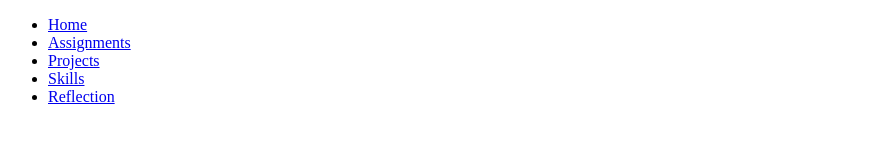
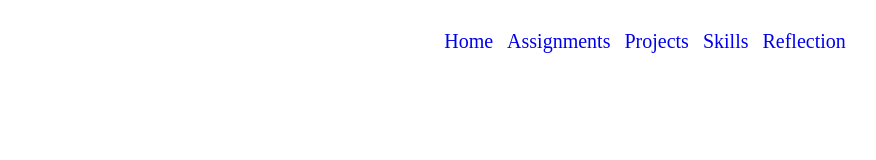
Before and after one commit to DrPebbles42/risticsClassPortfolio.github.io, a plain HTML site: page Assignments.html in a window 1280 px wide. Shown: the whole page, without its empty margins (0-876 px from the left). Drawn offline with Linux system fonts and the light colour scheme.

Commit message:
added assignments style sheet. Still need to fill it out

```diff
--- a/Assignments.html
+++ b/Assignments.html
@@ -3,7 +3,7 @@
     <head>
         <meta charset="UTF-8">
         <title>Alex Ristics - Portfolio</title>
-        <link rel="stylesheet" href="assignmentsStyles.css">
+        <link rel="stylesheet" href="assignments.css">
     </head>
     <body>
         <nav>
--- /dev/null
+++ b/assignments.css
@@ -0,0 +1,35 @@
+html {
+    padding: 0;
+    margin: 0;
+    height: 100%;
+}
+
+nav {
+    text-align: center;
+    margin-top: 30px;
+}
+
+nav ul {
+    list-style: none;   /* No bullet points */
+    display: inline;    /* Displays the navigation bar centered */
+    margin: 0px;        /* Actually centered, not off centered */
+    padding: 0px;       /* Actually centered, not off centered */
+}
+
+nav ul li {
+    display: inline;
+    padding-left: 10px;
+    font-size: 15pt;
+}
+
+nav ul li a:link {
+    text-decoration: none;  /* Removes the underlines */
+}
+
+nav ul li a:hover {
+    text-decoration: underline;
+}
+
+nav ul li a:active {
+    font-weight: bold;
+}
```
